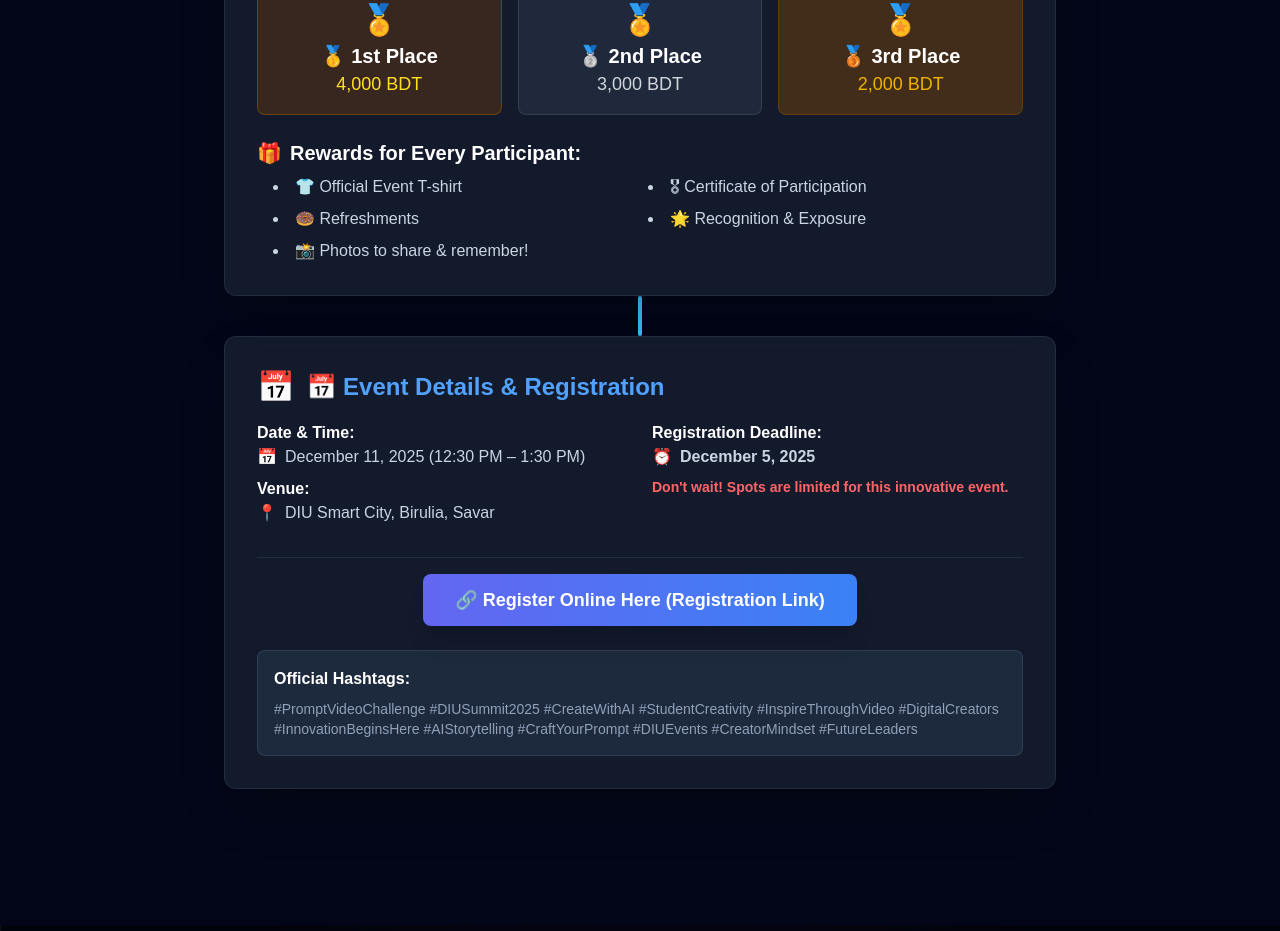
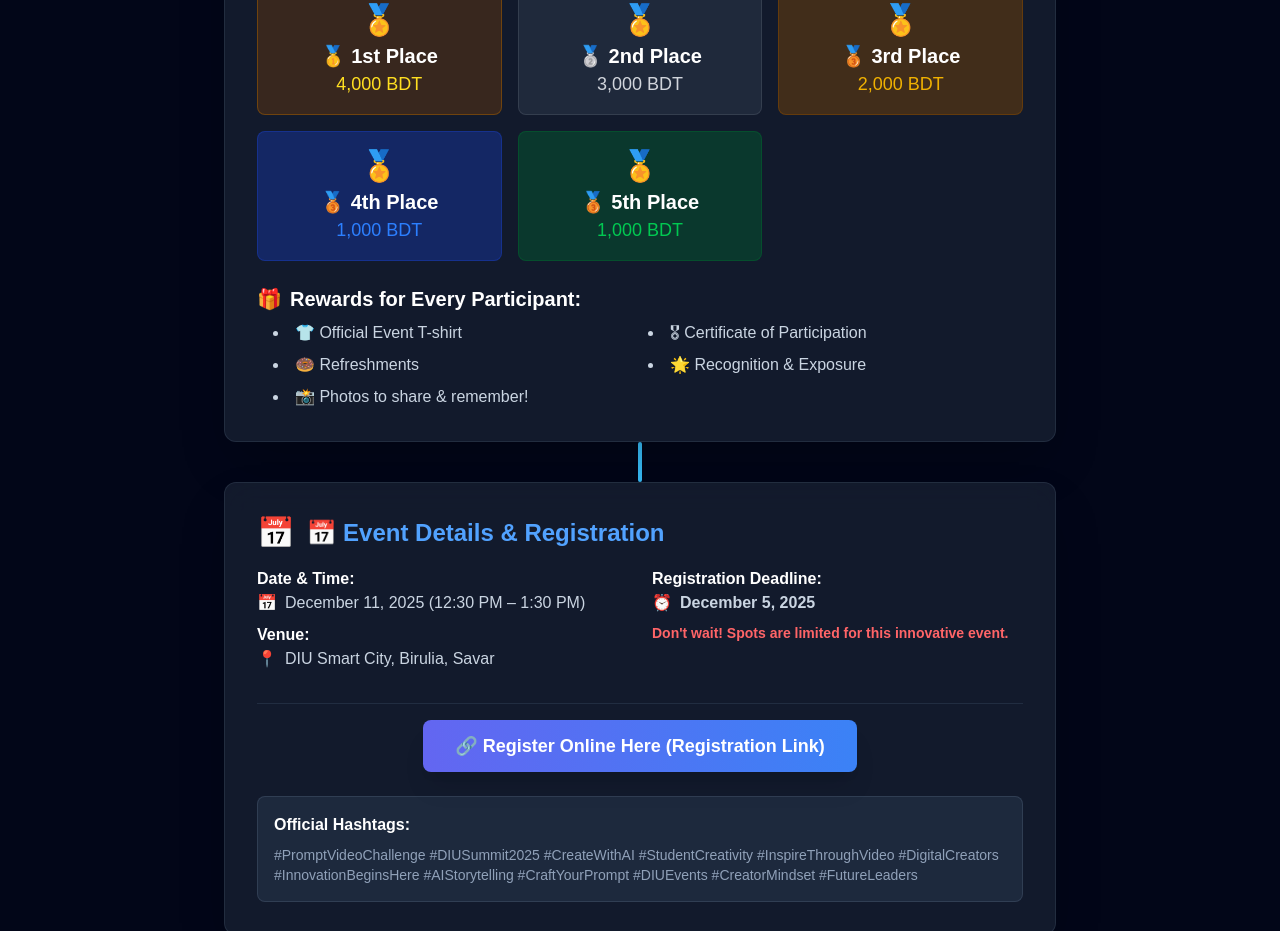
Before and after one commit to KhandakerSamin/data-science-summit-2025, a Next.js app: page /promptcraft in a window 1280 px wide. Shown: the part 2940-3871 px from the top of the page. Built offline with nearby package versions, Linux system fonts and the light colour scheme.

Commit message:
feat: Update prize amounts and registration deadline in Project Showcase and Promptcraft pages; add 4th and 5th place rewards in Promptcraft page

```diff
--- a/src/app/project-showcase/page.js
+++ b/src/app/project-showcase/page.js
@@ -123,22 +123,22 @@ export default function ProjectShowcasePage() {
                             <div className="space-y-3 mb-10">
                                 <div className="flex justify-between items-center p-3 bg-linear-to-r from-purple-900/50 to-purple-900/10 rounded-xl border border-purple-800">
                                     <span className="font-extrabold text-xl text-yellow-300">🏆 Champion</span>
-                                    <span className="font-bold text-yellow-300 text-2xl">5,000 BDT</span>
+                                    <span className="font-bold text-yellow-300 text-2xl">7,000 BDT</span>
                                 </div>
                                 <div className="flex justify-between items-center p-3 bg-purple-900/30 rounded-xl">
                                     <span className="text-purple-300 font-semibold">1st Runner-up</span>
-                                    <span className="text-gray-300">3,000 BDT</span>
+                                    <span className="text-gray-300">5,000 BDT</span>
                                 </div>
                                 <div className="flex justify-between items-center p-3 bg-purple-900/10 rounded-xl">
                                     <span className="text-purple-300 font-semibold">2nd Runner-up</span>
-                                    <span className="text-gray-300">2,000 BDT</span>
+                                    <span className="text-gray-300">3,000 BDT</span>
                                 </div>
                                 <p className="text-base text-gray-400 pt-3 text-center">✨ All Participants receive T-shirt, souvenirs & certificates.</p>
                             </div>
 
                             {/* Registration & Deadline */}
                             <h3 className="text-2xl font-semibold mb-5 text-purple-400 border-b border-gray-700 pb-3">🗓️ Deadline & Registration</h3>
-                            <p className="text-3xl font-extrabold text-red-500 mb-6 text-center tracking-wider">Deadline: Dec 4, 2025</p>
+                            <p className="text-3xl font-extrabold text-red-500 mb-6 text-center tracking-wider">Deadline: Dec 5, 2025</p>
                             <Link
                                 href="https://docs.google.com/forms/d/e/1FAIpQLSe7jPzg0uHjqGkNSl72LB5Jb4Vv_vtuVrKIZ490EH-HfocWxQ/viewform"
                                 target="_blank"
--- a/src/app/promptcraft/page.js
+++ b/src/app/promptcraft/page.js
@@ -201,7 +201,18 @@ export default function PromptcraftPage() {
               <p className="font-bold text-xl text-white">🥉 3rd Place</p>
               <p className="text-lg text-yellow-500">2,000 BDT</p>
             </div>
+            <div className="bg-blue-800/40 p-4 rounded-lg border border-blue-800/50">
+              <span className="text-3xl text-blue-600 mb-1 block">🏅</span>
+              <p className="font-bold text-xl text-white">🥉 4th Place</p>
+              <p className="text-lg text-blue-500">1,000 BDT</p>
+            </div>
+            <div className="bg-green-800/40 p-4 rounded-lg border border-green-800/50">
+              <span className="text-3xl text-green-600 mb-1 block">🏅</span>
+              <p className="font-bold text-xl text-white">🥉 5th Place</p>
+              <p className="text-lg text-green-500">1,000 BDT</p>
+            </div>
           </div>
+
 
           <h3 className="text-xl font-bold text-white mb-2 flex items-center">
             <span className="text-xl mr-2 text-fuchsia-400">🎁</span>
--- a/src/app/research-poster/page.js
+++ b/src/app/research-poster/page.js
@@ -92,7 +92,7 @@ export default function ResearchPosterPage() {
                             <div className="mt-8 text-center">
                                 <div className="text-xl font-bold text-red-400 mb-3 p-2 bg-red-900/20 border border-red-500/30 rounded-lg inline-block shadow-inner">
                                     <Timer className="w-5 h-5 inline-block mr-2" />
-                                    Submission Deadline: <span className="text-red-300">[Please insert the deadline here]</span>
+                                    Submission Deadline: <span className="text-red-300">December 5, 2025</span>
                                 </div>
                                 <a
                                     href="https://docs.google.com/forms/d/e/1FAIpQLScEKI1gO_r05nAkxmEYm7D6vLvjoPjMPVCzZrF8EaVahmuX0Q/viewform"
```
